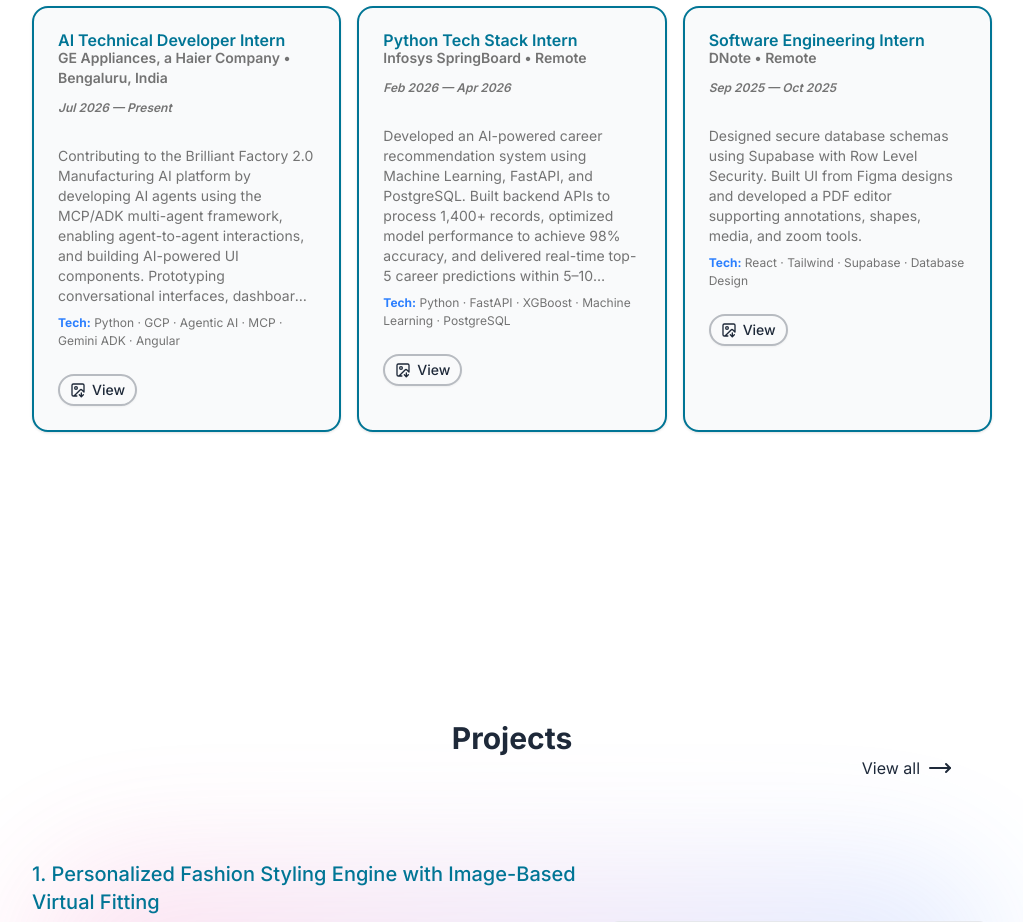
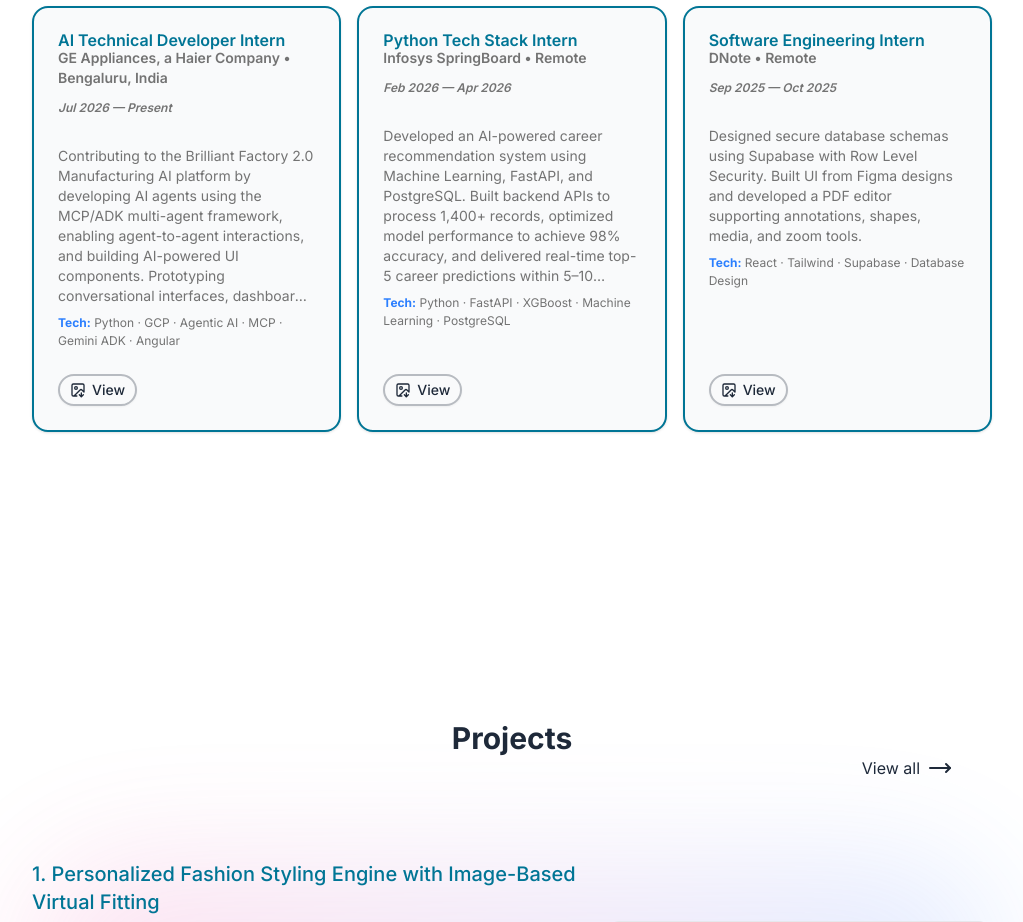
Before and after one commit to Chethantram/modernportfolio, a Next.js app: page / in a window 1280 px wide. Shown: the part 2220-3142 px from the top of the page, without its empty margins (128-1151 px from the left). Built offline with nearby package versions, Linux system fonts and the light colour scheme.

Commit message:
Refactor Experiences component and clean up code
Removed commented-out experience entries and improved card structure in the Experiences component.

```diff
--- a/components/Experineces.jsx
+++ b/components/Experineces.jsx
@@ -45,32 +45,6 @@
     link: "/internshipdnote.jpg",
     tech: "React · Tailwind · Supabase · Database Design",
   },
-//   {
-//     id: 2,
-//     role: "Software Engineering Intern",
-//     company: "BlueWave Technologies",
-//     location: "Remote",
-//     start: "01/2025",
-//     end: "Present",
-//     current: true,
-//     description:
-//       "Contributed to feature development and bug fixes across the web app. Implemented unit tests and improved CI pipeline.",
-//     link: "",
-//     tech: "Next.js · Node.js · Jest",
-//   },
-//   {
-//     id: 3,
-//     role: "Open Source Contributor",
-//     company: "Various",
-//     location: "Worldwide",
-//     start: "09/2023",
-//     end: "12/2024",
-//     current: false,
-//     description:
-//       "Improved documentation and added localization support to community libraries.",
-//     link: "",
-//     tech: "JavaScript · Docs",
-//   },
 ]
 
 const Experineces = () => {
@@ -94,7 +68,6 @@
             delay: i * 0.1,
             ease: 'power3.out',
           });
-              // Animate children
           const children = card.querySelectorAll('.service-animate');
           children.forEach((el, j) => {
             gsap.to(el, {
@@ -140,7 +113,6 @@
           });
         },
       });
-          // Set initial state for children
       const children = card.querySelectorAll('.service-animate');
       children.forEach((el) => {
         gsap.set(el, { y: 40, opacity: 0 });
@@ -148,36 +120,50 @@
     });
   }, []);
 
-
   return (
-    <section ref={experienceRef} id="experience" className="space-y-6  py-20 md:py-32">
+    <section ref={experienceRef} id="experience" className="space-y-6 py-20 md:py-32">
       <h1 className="service-animate text-center text-2xl md:text-3xl font-bold dark:bg-gradient-to-b from-pink-400 via-cyan-500 to-blue-500 bg-clip-text dark:text-transparent">
         Experience
       </h1>
-      <div className="absolute top-0  z-0 w-full h-[450px] md:h-[300px]  bg-gradient-to-r from-pink-500 to-blue-500 rounded-full blur-3xl opacity-15 "></div>
+      <div className="absolute top-0 z-0 w-full h-[450px] md:h-[300px] bg-gradient-to-r from-pink-500 to-blue-500 rounded-full blur-3xl opacity-15"></div>
 
       <div className="grid grid-cols-1 gap-4 sm:grid-cols-2 lg:grid-cols-3 mt-20">
         {STATIC_EXPERIENCES.map((it) => (
-          <Card key={it.id} className={' service-card border-2 border-cyan-700 dark:border-cyan-200/40 rounded-2xl bg-gray-50 dark:bg-gray-700/20'}>
+          <Card
+            key={it.id}
+            className="service-card border-2 border-cyan-700 dark:border-cyan-200/40 rounded-2xl bg-gray-50 dark:bg-gray-700/20 flex flex-col h-full"
+          >
             <CardHeader>
-              <CardTitle className=" space-y-3">
+              <CardTitle className="space-y-3">
                 <div className="flex flex-col">
                   <span className="font-semibold text-[#007595] dark:text-blue-400 service-animate">{it.role}</span>
                   <span className="text-sm text-muted-foreground service-animate">{it.company} • {it.location}</span>
                 </div>
-                <div className="text-xs italic text-muted-foreground service-animate">{it.start} {it.current ? "— Present" : it.end ? `— ${it.end}` : ""}</div>
+                <div className="text-xs italic text-muted-foreground service-animate">
+                  {it.start} {it.current ? "— Present" : it.end ? `— ${it.end}` : ""}
+                </div>
               </CardTitle>
             </CardHeader>
-            <CardContent>
+
+            <CardContent className="flex-1">
               <p className="text-sm text-muted-foreground service-animate line-clamp-8">{it.description}</p>
-              {it.tech && <div className="mt-2 text-[12px] text-muted-foreground service-animate"><strong className="text-blue-500">Tech:</strong> {it.tech}</div>}
+              {it.tech && (
+                <div className="mt-2 text-[12px] text-muted-foreground service-animate">
+                  <strong className="text-blue-500">Tech:</strong> {it.tech}
+                </div>
+              )}
             </CardContent>
-            <CardFooter >
+
+            <CardFooter>
               <div className="flex gap-2 service-animate">
                 {it.link && (
-                  <Button onClick={() => { setSelected(it); setModalOpen(true); }} className={
-              "px-5 py-0 rounded-4xl text-gray-800 bg-transparent dark:hover:bg-black/80 hover:bg-gray-300 border-2  dark:text-white border-gray-800/30 dark:border-cyan-100/30"
-            } size="sm"><ImageDown size={20}/> View</Button>
+                  <Button
+                    onClick={() => { setSelected(it); setModalOpen(true); }}
+                    className="px-5 py-0 rounded-4xl text-gray-800 bg-transparent dark:hover:bg-black/80 hover:bg-gray-300 border-2 dark:text-white border-gray-800/30 dark:border-cyan-100/30"
+                    size="sm"
+                  >
+                    <ImageDown size={20} /> View
+                  </Button>
                 )}
               </div>
             </CardFooter>
```
Lines whose indentation alone changed are shown as unchanged.
